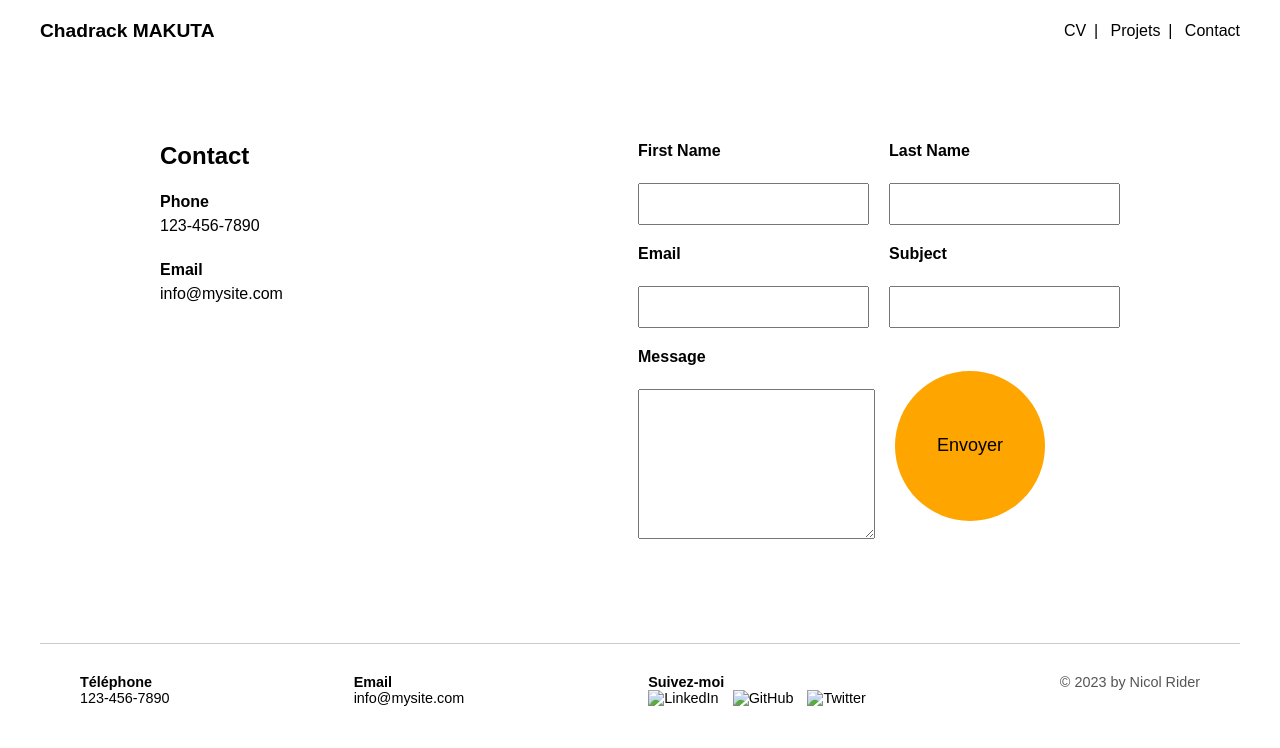
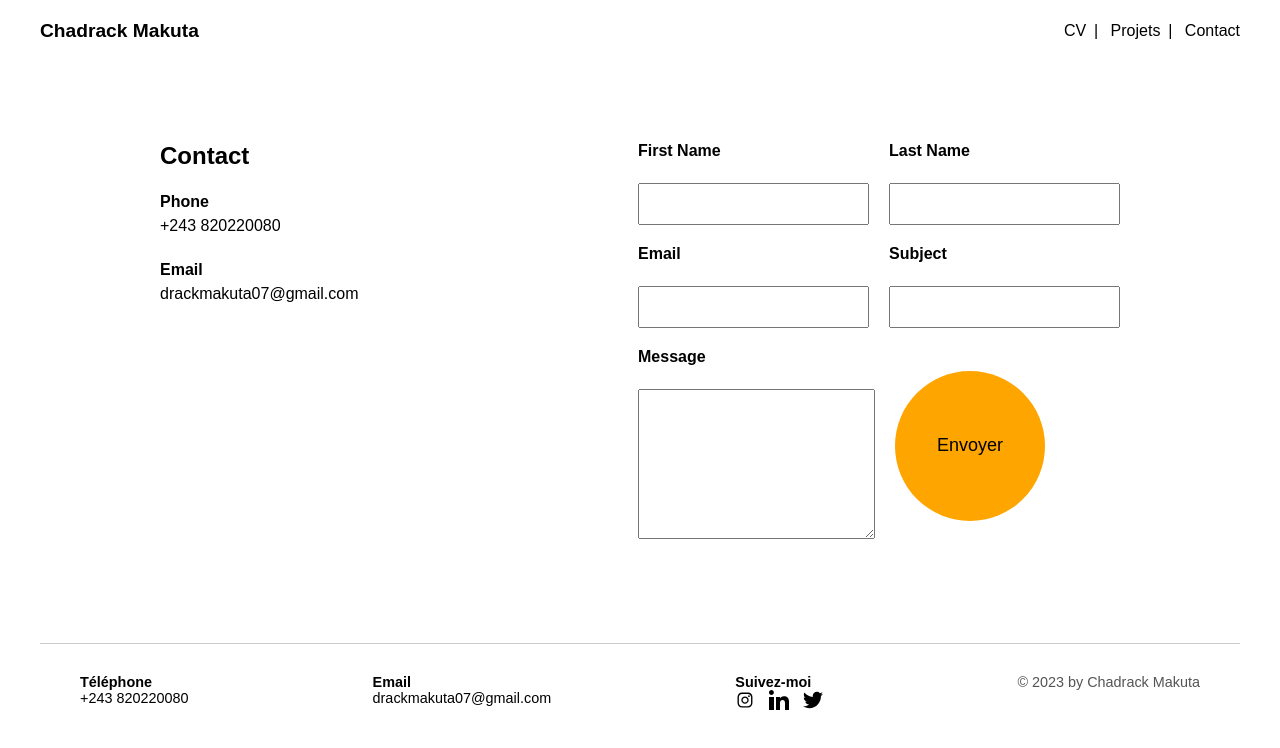
Before and after one commit to MAKUTA0715/MAKUTADEV, a plain HTML site: page contact.html in a window 1280 px wide. Drawn offline with Linux system fonts and the light colour scheme; a web font is replaced by a local one.

Commit message:
Ajout des images et des modifications HTML pour les pages contact, cv, projets, etc.

```diff
--- a/contact.html
+++ b/contact.html
@@ -11,7 +11,7 @@
 
     <!-- Navbar -->
     <header class="navbar">
-        <a href="index.html" class="logo">Chadrack MAKUTA</a>
+        <a href="index.html" class="logo">Chadrack Makuta</a>
         <nav class="menu">
           <a href="cv.html">CV</a>
           <a href="projets.html">Projets</a>
@@ -23,8 +23,8 @@
     <main class="contact-container">
         <div class="contact-info">
           <h2>Contact</h2>
-          <p><strong>Phone</strong><br>123-456-7890</p>
-          <p><strong>Email</strong><br><a href="mailto:info@mysite.com">info@mysite.com</a></p>
+          <p><strong>Phone</strong><br>+243 820220080</p>
+          <p><strong>Email</strong><br><a href="mailto:info@mysite.com">drackmakuta07@gmail.com</a></p>
         </div>
 
         <form class="contact-form">
@@ -64,16 +64,16 @@
     <!-- Footer -->
     <footer class="footer">
       <div class="footer-info">
-        <div><strong>Téléphone</strong><br>123-456-7890</div>
-        <div><strong>Email</strong><br><a href="mailto:info@mysite.com">info@mysite.com</a></div>
+        <div><strong>Téléphone</strong><br>+243 820220080</div>
+        <div><strong>Email</strong><br><a href="mailto:info@mysite.com">drackmakuta07@gmail.com</a></div>
         <div class="socials">
             <strong>Suivez-moi</strong><br>
-            <a href="#"><img src="icons/linkedin.svg" alt="LinkedIn"></a>
-            <a href="#"><img src="icons/github.svg" alt="GitHub"></a>
-            <a href="#"><img src="icons/twitter.svg" alt="Twitter"></a>
+            <a href="#"><img src="./instagram-logo-facebook-2-svgrepo-com.svg" alt="LinkedIn"></a>
+            <a href="#"><img src="./linkedin-161-svgrepo-com.svg" alt="GitHub"></a>
+            <a href="#"><img src="./twitter-logo-shape-svgrepo-com.svg" alt="Twitter"></a>
           </div>
         <div class="footer-copy">
-            © 2023 by Nicol Rider
+            © 2023 by Chadrack Makuta
         </div>
       </div>
     </footer>
```
Also changed, not shown: cv.html (+7 -7 lines), index.html (+9 -9 lines), projets.html (+7 -7 lines), dr.norman.png (added), image0.jpeg (added), instagram-logo-facebook-2-svgrepo-com.svg (added), linkedin-161-svgrepo-com.svg (added), loom et co.png (added), sunnyside.png (added), twitter-logo-shape-svgrepo-com.svg (added).
